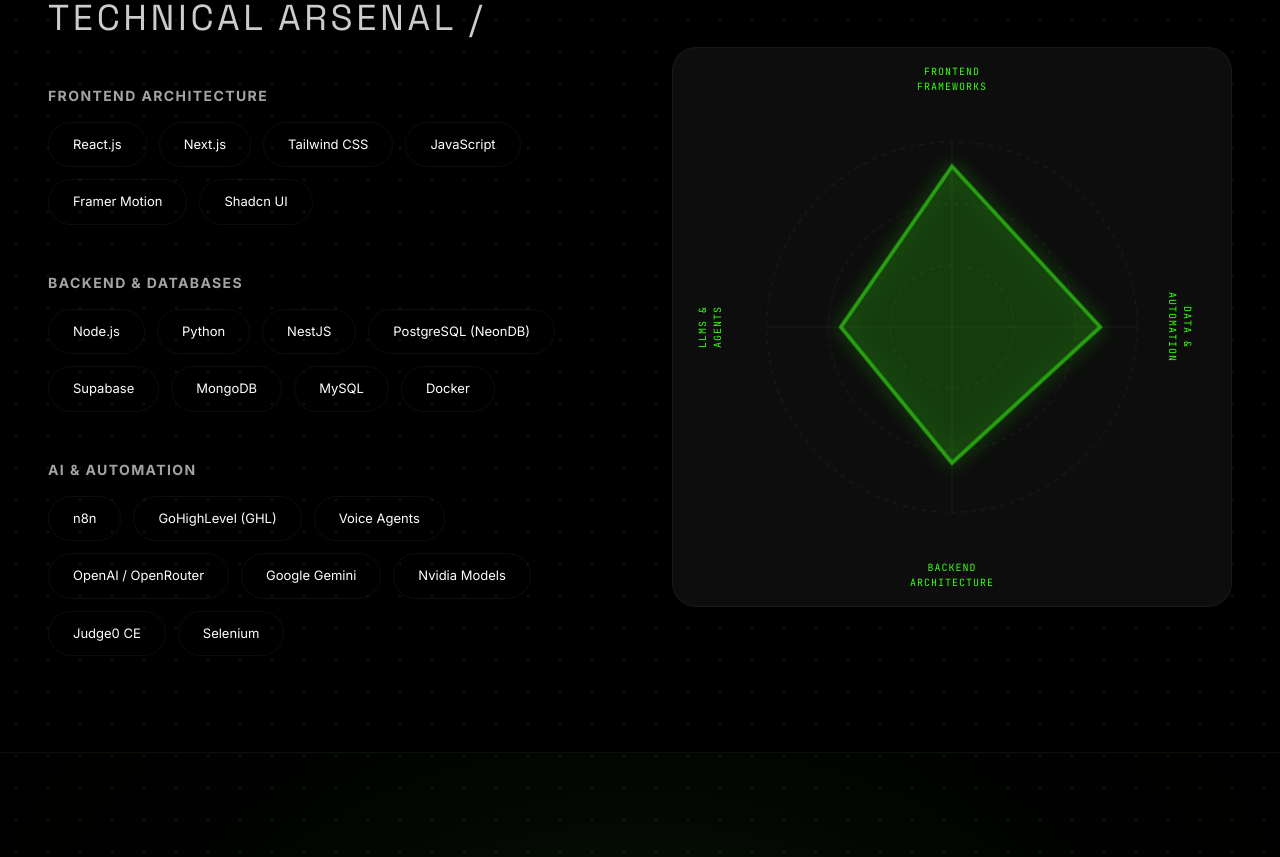
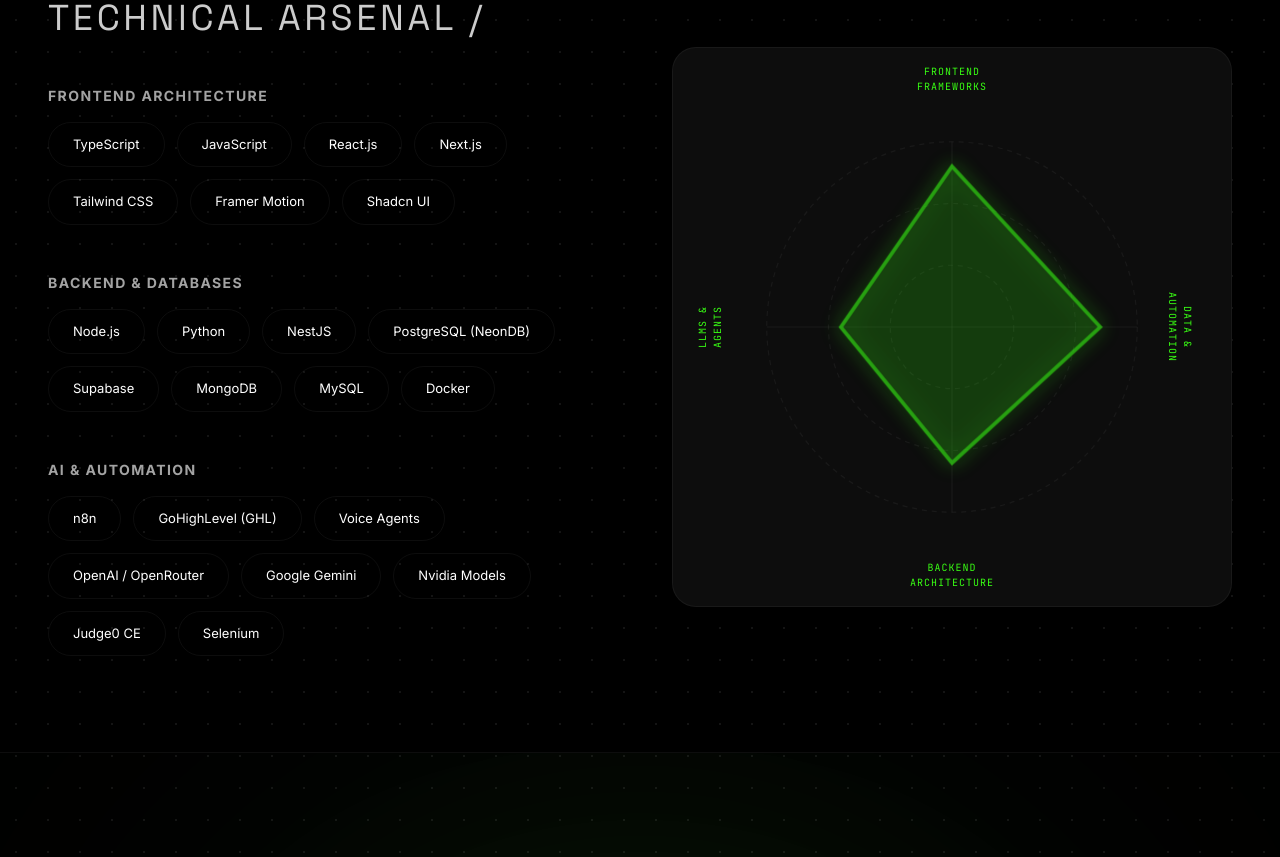
Before and after one commit to beginnercodee/Portfolio, a Next.js app: page / in a window 1280 px wide. Shown: the part 6620-7477 px from the top of the page. Built offline with nearby package versions, Linux system fonts and the light colour scheme; no server answers.

Commit message:
Add TypeScript to Frontend skills section

```diff
--- a/src/components/Skills.tsx
+++ b/src/components/Skills.tsx
@@ -2,7 +2,7 @@ import { ScrollFade } from "./animations/ScrollFade";
 import { ScrollScale } from "./animations/ScrollScale";
 
 const skills = {
-  "Frontend Architecture": ["React.js", "Next.js", "Tailwind CSS", "JavaScript", "Framer Motion", "Shadcn UI"],
+  "Frontend Architecture": ["TypeScript", "JavaScript", "React.js", "Next.js", "Tailwind CSS", "Framer Motion", "Shadcn UI"],
   "Backend & Databases": ["Node.js", "Python", "NestJS", "PostgreSQL (NeonDB)", "Supabase", "MongoDB", "MySQL", "Docker"],
   "AI & Automation": ["n8n", "GoHighLevel (GHL)", "Voice Agents", "OpenAI / OpenRouter", "Google Gemini", "Nvidia Models", "Judge0 CE", "Selenium"],
 };
```
